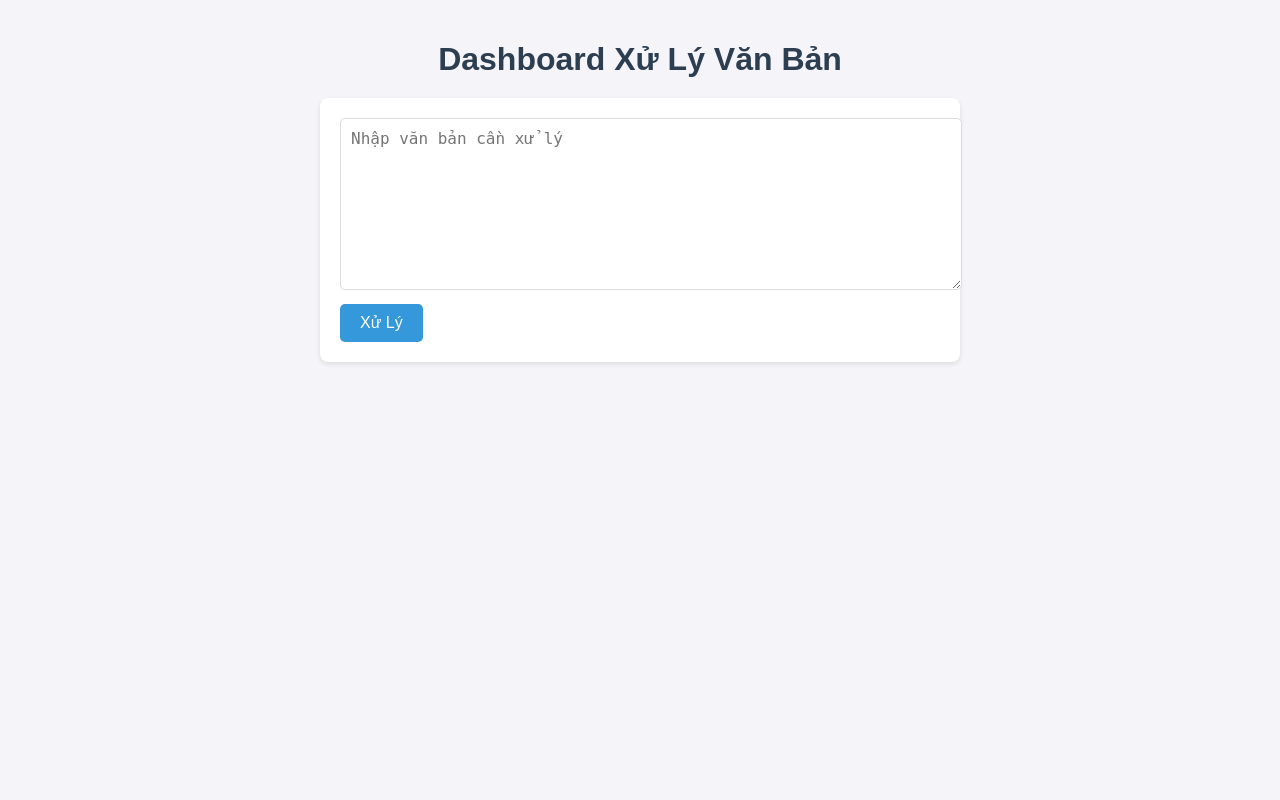
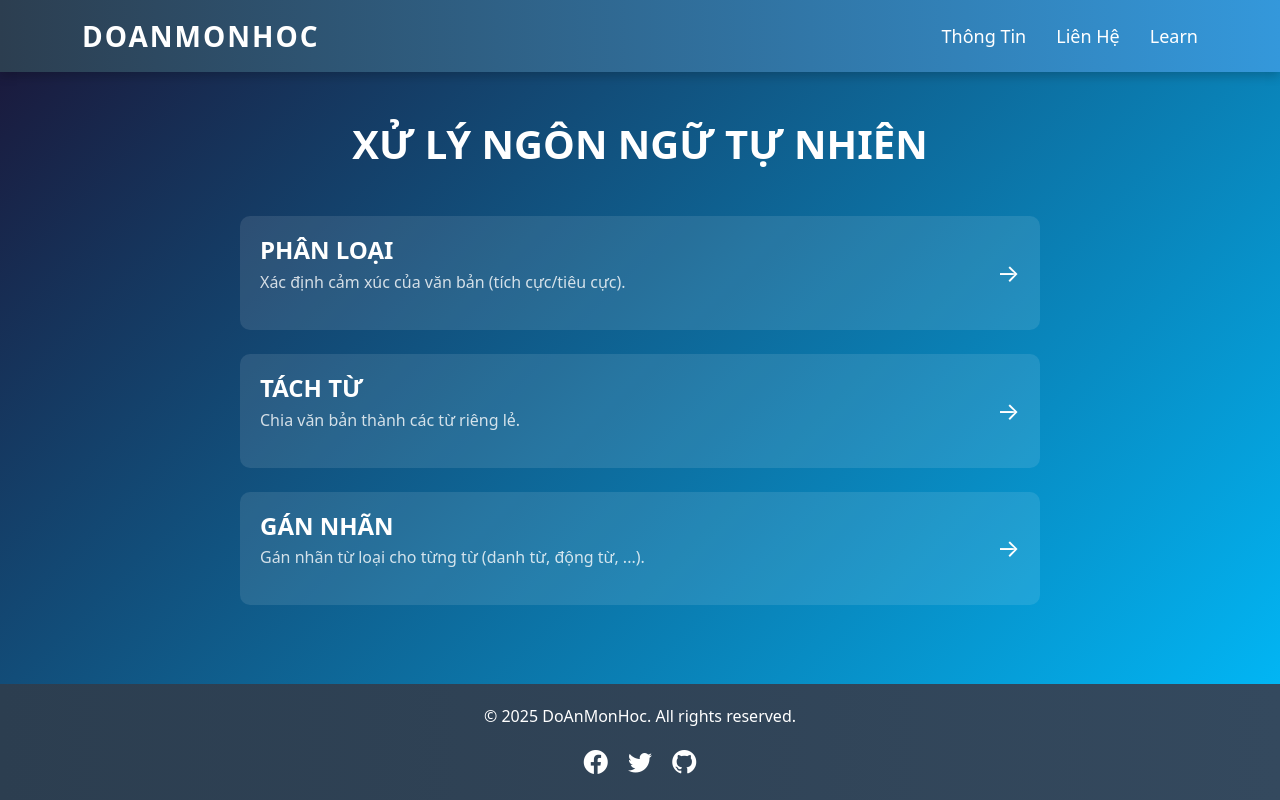
Before and after one commit to zchloe46/doanmonhoc, a Django app: page / in a window 1280 px wide. Run offline with Django 4.2, Linux system fonts and the light colour scheme.

Commit message:
update 12/3/2025

```diff
--- a/dashboard/static/css/style.css
+++ b/dashboard/static/css/style.css
@@ -1,71 +1,141 @@
- /* doanmonhoc/dashboard/static/css/style.css */
-body {
-    font-family: Arial, sans-serif;
-    background-color: #f4f4f9;
+/* Đảm bảo HTML và body chiếm toàn bộ chiều cao */
+html, body {
+    height: 100%;
     margin: 0;
-    padding: 20px;
+    padding: 0;
 }
 
-h1 {
-    color: #2c3e50;
-    text-align: center;
-    margin-bottom: 20px;
+/* Sử dụng Flexbox cho toàn bộ trang */
+body {
+    display: flex;
+    flex-direction: column;
+    min-height: 100vh;
 }
 
-h2 {
-    color: #34495e;
-    margin-top: 20px;
+/* Header */
+.header {
+    background: linear-gradient(90deg, #2c3e50, #3498db);
+    padding: 15px 0;
+    box-shadow: 0 4px 10px rgba(0, 0, 0, 0.2);
+    position: sticky;
+    top: 0;
+    z-index: 1000;
 }
 
-form {
-    background-color: #ffffff;
-    padding: 20px;
-    border-radius: 8px;
-    box-shadow: 0 2px 5px rgba(0, 0, 0, 0.1);
-    max-width: 600px;
+.logo {
+    font-size: 28px;
+    font-weight: bold;
+    color: white;
+    text-transform: uppercase;
+    letter-spacing: 2px;
+}
+
+.nav-menu ul li {
+    margin-left: 30px;
+}
+
+.nav-menu a {
+    color: white;
+    text-decoration: none;
+    font-size: 18px;
+    transition: all 0.3s ease;
+}
+
+.nav-menu a:hover {
+    color: #f1c40f;
+    transform: scale(1.1);
+    display: inline-block;
+}
+
+/* Body */
+.body {
+    flex: 1 0 auto;
+    background: linear-gradient(135deg, #1a1a3d, #00BFFF); /* Gradient nền giống hình */
+    color: white;
+}
+
+.body h1 {
+    font-size: 2.5rem;
+    font-weight: bold;
+    text-transform: uppercase;
+}
+
+.function-list {
+    max-width: 800px;
     margin: 0 auto;
 }
 
-textarea {
-    width: 100%;
-    height: 150px;
-    padding: 10px;
-    border: 1px solid #ddd;
-    border-radius: 5px;
-    resize: vertical;
-    font-size: 16px;
+.function-card {
+    display: flex;
+    justify-content: space-between;
+    align-items: center;
+    background: rgba(255, 255, 255, 0.1); /* Nền mờ giống hình */
+    border-radius: 10px;
+    padding: 20px;
+    text-decoration: none;
+    color: white;
+    transition: all 0.3s ease;
 }
 
-input[type="submit"] {
-    background-color: #3498db;
-    color: white;
-    padding: 10px 20px;
-    border: none;
-    border-radius: 5px;
-    cursor: pointer;
-    font-size: 16px;
-    margin-top: 10px;
-    transition: background-color 0.3s;
+.function-card:hover {
+    background: rgba(25, 121, 16, 111);
+    transform: translateX(10px);
 }
 
-input[type="submit"]:hover {
-    background-color: #2980b9;
+.function-content h3 {
+    font-size: 1.5rem;
+    font-weight: bold;
+    text-transform: uppercase;
+    margin-bottom: 5px;
 }
 
-.result {
-    background-color: #ffffff;
-    padding: 20px;
-    border-radius: 8px;
-    box-shadow: 0 2px 5px rgba(0, 0, 0, 0.1);
-    max-width: 600px;
-    margin: 20px auto;
+.function-content p {
+    font-size: 1rem;
+    opacity: 0.8;
 }
 
-.result p {
-    margin: 10px 0;
-    line-height: 1.6;
+.arrow {
+    font-size: 1.5rem;
 }
 
-.result strong {
-    color: #e74c3c;
+/* Animation */
+@keyframes fadeIn {
+    from { opacity: 0; }
+    to { opacity: 1; }
 }
+
+@keyframes bounceIn {
+    0% { transform: scale(0.3); opacity: 0; }
+    50% { transform: scale(1.05); opacity: 1; }
+    100% { transform: scale(1); }
+}
+
+.animate__fadeIn {
+    animation: fadeIn 1s ease-in;
+}
+
+.animate__bounceIn {
+    animation: bounceIn 0.8s ease-out;
+}
+
+/* Footer */
+.footer {
+    position: fixed;
+    bottom: 0;
+    width: 100%;
+    background: linear-gradient(90deg, #2c3e50, #34495e);
+    color: white;
+    padding: 20px 0;
+    text-align: center;
+}
+
+.social-icons a {
+    color: white;
+    font-size: 24px;
+    transition: all 0.3s ease;
+}
+
+.social-icons a:hover {
+    color: #f1c40f;
+    transform: scale(1.2);
+}
--- a/dashboard/templates/dashboard.html
+++ b/dashboard/templates/dashboard.html
@@ -5,29 +5,71 @@
     <title>Dashboard Xử Lý Văn Bản</title>
     {% load static %}
     <link rel="stylesheet" href="{% static 'css/style.css' %}">
+    <link href="https://cdn.jsdelivr.net/npm/bootstrap@5.3.0/dist/css/bootstrap.min.css" rel="stylesheet">
+    <link rel="stylesheet" href="https://cdn.jsdelivr.net/npm/bootstrap-icons@1.10.5/font/bootstrap-icons.css">
+    <script src="https://cdn.jsdelivr.net/npm/bootstrap@5.3.0/dist/js/bootstrap.bundle.min.js"></script>
 </head>
 <body>
-    <h1>Dashboard Xử Lý Văn Bản</h1>
-    <form method="post">
-        {% csrf_token %}
-        <textarea name="text" placeholder="Nhập văn bản cần xử lý"></textarea><br>
-        <input type="submit" value="Xử Lý">
-    </form>
+    <!-- Header -->
+    <header class="header">
+        <div class="container">
+            <div class="row align-items-center">
+                <div class="col-3">
+                    <div class="logo">DoAnMonHoc</div>
+                </div>
+                <div class="col-9">
+                    <nav class="nav-menu">
+                        <ul class="d-flex justify-content-end list-unstyled mb-0">
+                            <li><a href="#">Thông Tin</a></li>
+                            <li><a href="#">Liên Hệ</a></li>
+                            <li><a href="#">Learn</a></li>
+                        </ul>
+                    </norav>
+                </div>
+            </div>
+        </div>
+    </header>
 
-    {% if text %}
-        <div class="result">
-            <h2>Văn bản gốc:</h2>
-            <p>{{ text }}</p>
+    <!-- Body -->
+    <div class="body py-5">
+        <div class="container">
+            <h1 class="text-center mb-5 text-white">XỬ LÝ NGÔN NGỮ TỰ NHIÊN</h1>
+            <div class="function-list d-flex flex-column gap-4">
+                <a href="{% url 'classify' %}" class="function-card">
+                    <div class="function-content">
+                        <h3>PHÂN LOẠI</h3>
+                        <p>Xác định cảm xúc của văn bản (tích cực/tiêu cực).</p>
+                    </div>
+                    <span class="arrow">→</span>
+                </a>
+                <a href="{% url 'tokenize' %}" class="function-card">
+                    <div class="function-content">
+                        <h3>TÁCH TỪ</h3>
+                        <p>Chia văn bản thành các từ riêng lẻ.</p>
+                    </div>
+                    <span class="arrow">→</span>
+                </a>
+                <a href="{% url 'pos_tag' %}" class="function-card">
+                    <div class="function-content">
+                        <h3>GÁN NHÃN</h3>
+                        <p>Gán nhãn từ loại cho từng từ (danh từ, động từ, ...).</p>
+                    </div>
+                    <span class="arrow">→</span>
+                </a>
+            </div>
+        </div>
+    </div>
 
-            <h2>Tách từ:</h2>
-            <p>{{ tokens }}</p>
-
-            <h2>Gán nhãn từ loại:</h2>
-            <p>{{ tagged }}</p>
-
-            <h2>Phân loại cảm xúc:</h2>
-            <p><strong>{{ sentiment }}</strong></p>
+    <!-- Footer -->
+    <footer class="footer">
+        <div class="container">
+            <p>© 2025 DoAnMonHoc. All rights reserved.</p>
+            <div class="social-icons mt-2">
+                <a href="#" class="mx-2"><i class="bi bi-facebook"></i></a>
+                <a href="#" class="mx-2"><i class="bi bi-twitter"></i></a>
+                <a href="#" class="mx-2"><i class="bi bi-github"></i></a>
+            </div>
         </div>
-    {% endif %}
+    </footer>
 </body>
 </html>
--- a/dashboard/views.py
+++ b/dashboard/views.py
@@ -23,22 +23,82 @@ sentiment_mapping = {
 
 }
 
+
 def dashboard_view(request):
+    return render(request, 'dashboard.html')
+
+
+def classify_view(request):
+    context = {}
     if request.method == 'POST':
-        text = request.POST.get('text', '')
-        tokens = word_tokenize(text)
-        tagged = pos_tag(text)
-        sentiment = classify(text)[0]  # Lấy kết quả phân loại
+        if 'text' in request.POST:
+            text = request.POST.get('text', '')
+        elif 'file' in request.FILES:
+            file = request.FILES['file']
+            text = file.read().decode('utf-8')
+        else:
+            text = ''
 
-        # Ánh xạ sang giá trị có dấu và định dạng
-        sentiment_display = sentiment_mapping.get(sentiment, sentiment)
-        sentiment_formatted = sentiment_display.replace('_', ' ').capitalize()
+        if text:
+            sentiment = classify(text)[0].replace('_', ' ').capitalize()
+            sentiment_display = sentiment_mapping.get(sentiment, sentiment)
+            sentiment_formatted = sentiment_display.replace('_', ' ').capitalize()
+            context['sentiment'] = sentiment_formatted
+            context['text'] = text
+    return render(request, 'classify.html', context)
 
-        context = {
-            'text': text,
-            'tokens': tokens,
-            'tagged': tagged,
-            'sentiment': sentiment_formatted,  # Truyền giá trị đã định dạng
-        }
-        return render(request, 'dashboard.html', context)
-    return render(request, 'dashboard.html')
+
+def tokenize_view(request):
+    context = {}
+    if request.method == 'POST':
+        if 'text' in request.POST:
+            text = request.POST.get('text', '')
+        elif 'file' in request.FILES:
+            file = request.FILES['file']
+            text = file.read().decode('utf-8')
+        else:
+            text = ''
+
+        if text:
+            tokens = word_tokenize(text)
+            context['tokens'] = tokens
+            context['text'] = text
+    return render(request, 'tokenize.html', context)
+
+
+def pos_tag_view(request):
+    context = {}
+    if request.method == 'POST':
+        if 'text' in request.POST:
+            text = request.POST.get('text', '')
+        elif 'file' in request.FILES:
+            file = request.FILES['file']
+            text = file.read().decode('utf-8')
+        else:
+            text = ''
+
+        if text:
+            tagged = pos_tag(text)
+            context['tagged'] = tagged
+            context['text'] = text
+    return render(request, 'pos_tag.html', context)
+
+# def dashboard_view(request):
+#     if request.method == 'POST':
+#         text = request.POST.get('text', '')
+#         tokens = word_tokenize(text)
+#         tagged = pos_tag(text)
+#         sentiment = classify(text)[0]  # Lấy kết quả phân loại
+#
+#         # Ánh xạ sang giá trị có dấu và định dạng
+#         sentiment_display = sentiment_mapping.get(sentiment, sentiment)
+#         sentiment_formatted = sentiment_display.replace('_', ' ').capitalize()
+#
+#         context = {
+#             'text': text,
+#             'tokens': tokens,
+#             'tagged': tagged,
+#             'sentiment': sentiment_formatted,  # Truyền giá trị đã định dạng
+#         }
+#         return render(request, 'dashboard.html', context)
+#     return render(request, 'dashboard.html')
--- a/doanmonhoc/settings.py
+++ b/doanmonhoc/settings.py
@@ -116,6 +116,9 @@ USE_L10N = True               # Hỗ trợ định dạng địa phương
 STATIC_URL = '/static/'
 STATICFILES_DIRS = [BASE_DIR / "dashboard/static"]
 
+MEDIA_URL = '/media/'
+MEDIA_ROOT = BASE_DIR / 'media'
+
 # Default primary key field type
 # https://docs.djangoproject.com/en/4.2/ref/settings/#default-auto-field
 
--- a/doanmonhoc/urls.py
+++ b/doanmonhoc/urls.py
@@ -16,10 +16,17 @@ Including another URLconf
 """
 from django.contrib import admin
 from django.urls import path
-from dashboard.views import dashboard_view
+from dashboard.views import dashboard_view, classify_view, tokenize_view, pos_tag_view
 
 urlpatterns = [
     #    path('admin/', admin.site.urls),
     path('admin/', admin.site.urls),
     path('', dashboard_view, name='dashboard'),
+    path('', dashboard_view, name='contact'),
+    path('', dashboard_view, name='about'),
+    path('', dashboard_view, name='learn'),
+    path('classify/', classify_view, name='classify'),
+    path('tokenize/', tokenize_view, name='tokenize'),
+    path('pos_tag/', pos_tag_view, name='pos_tag'),
+
 ]
```
Also changed, not shown: dashboard/templates/classify.html (+73 -0 lines), dashboard/templates/contact.html (added, +10 -0 lines), dashboard/templates/pos_tag.html (+73 -0 lines), dashboard/templates/tokenize.html (+73 -0 lines), dashboard/templates/about.html (added), dashboard/templates/learn.html (added).
